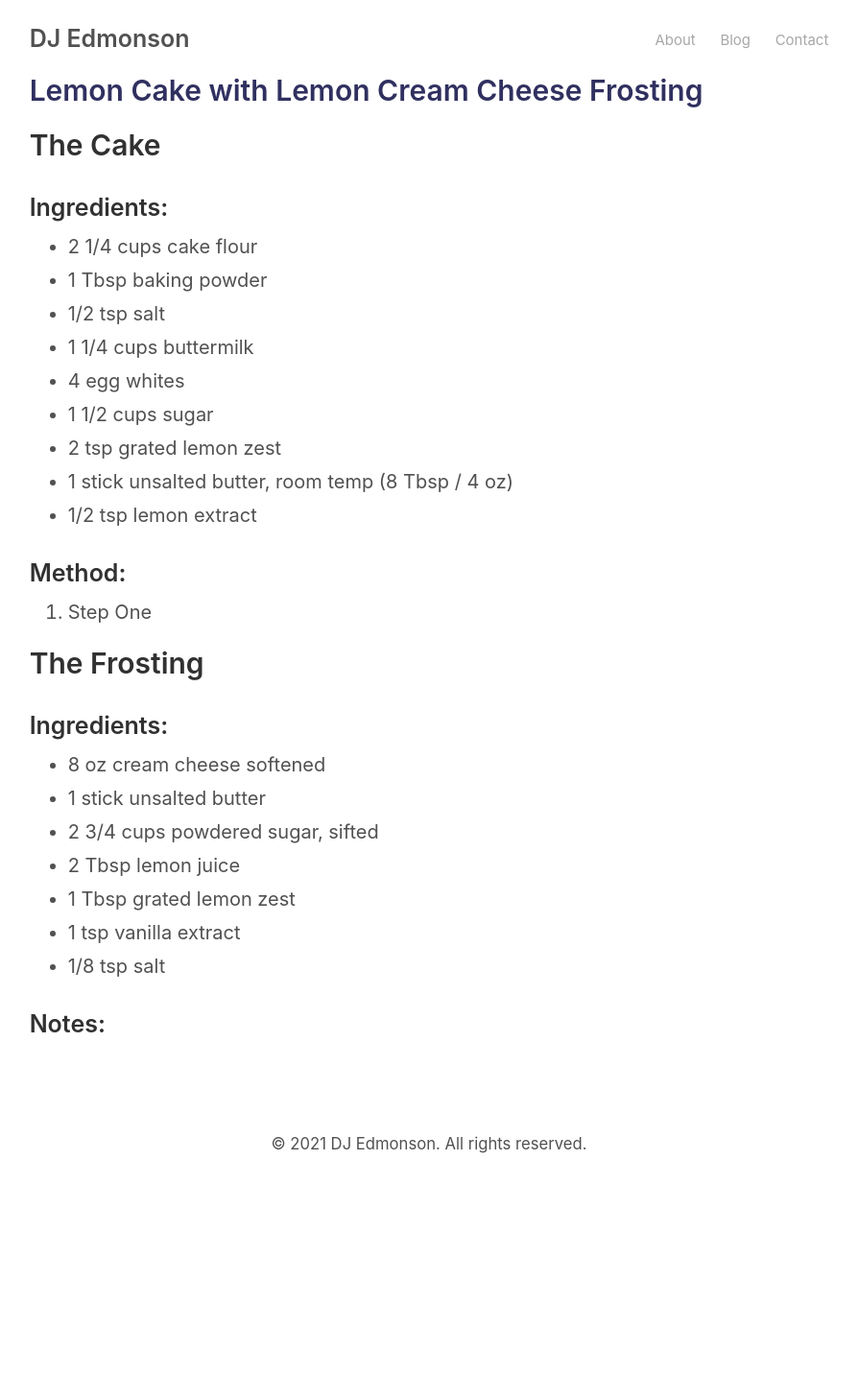
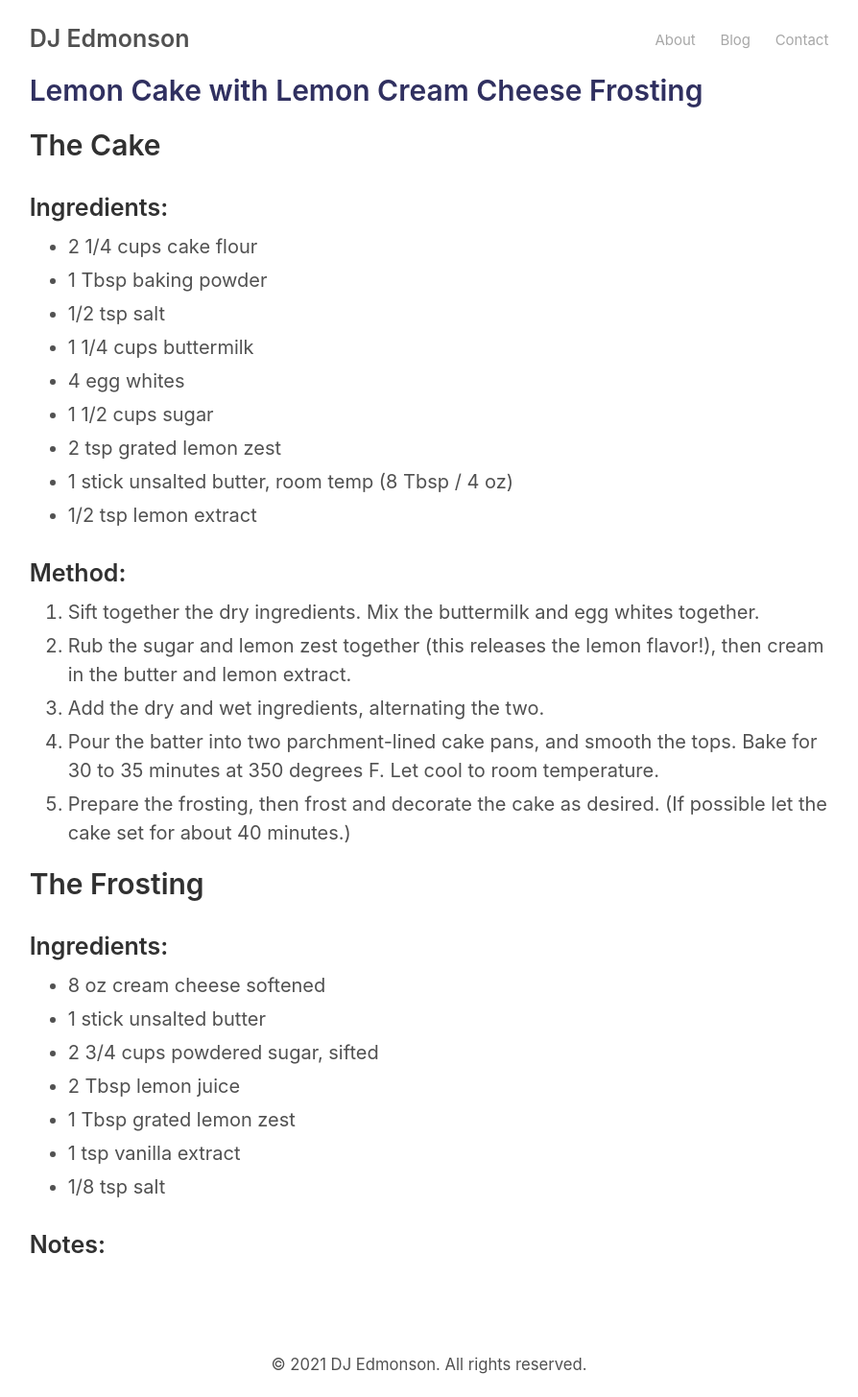
Before and after one commit to dedmons/dedmons.github.io, a Jekyll site: the page built from _recipes/lemon-cake.md, in a window 1280 px wide. Shown: the whole page at 96% size, without its empty margins (193-1087 px from the left). Built offline with Jekyll 4.4.1, drawn with Linux system fonts in a browser that asks for light colours; before the commit the page ends 1226 px from its top, so only the background shows below that.

Commit message:
Add lemon cake directions and added naan

```diff
--- a/_recipes/lemon-cake.md
+++ b/_recipes/lemon-cake.md
@@ -15,7 +15,11 @@ title: Lemon Cake with Lemon Cream Cheese Frosting
 - 1/2 tsp lemon extract
 
 ### Method: ###
-1. Step One
+1. Sift together the dry ingredients. Mix the buttermilk and egg whites together.
+2. Rub the sugar and lemon zest together (this releases the lemon flavor!), then cream in the butter and lemon extract.
+3. Add the dry and wet ingredients, alternating the two.
+4. Pour the batter into two parchment-lined cake pans, and smooth the tops. Bake for 30 to 35 minutes at 350 degrees F. Let cool to room temperature.
+5. Prepare the frosting, then frost and decorate the cake as desired. (If possible let the cake set for about 40 minutes.)
 
 ## The Frosting ##
 ### Ingredients: ###
```
Also changed, not shown: _recipes/naan.md (added, +10 -0 lines).
